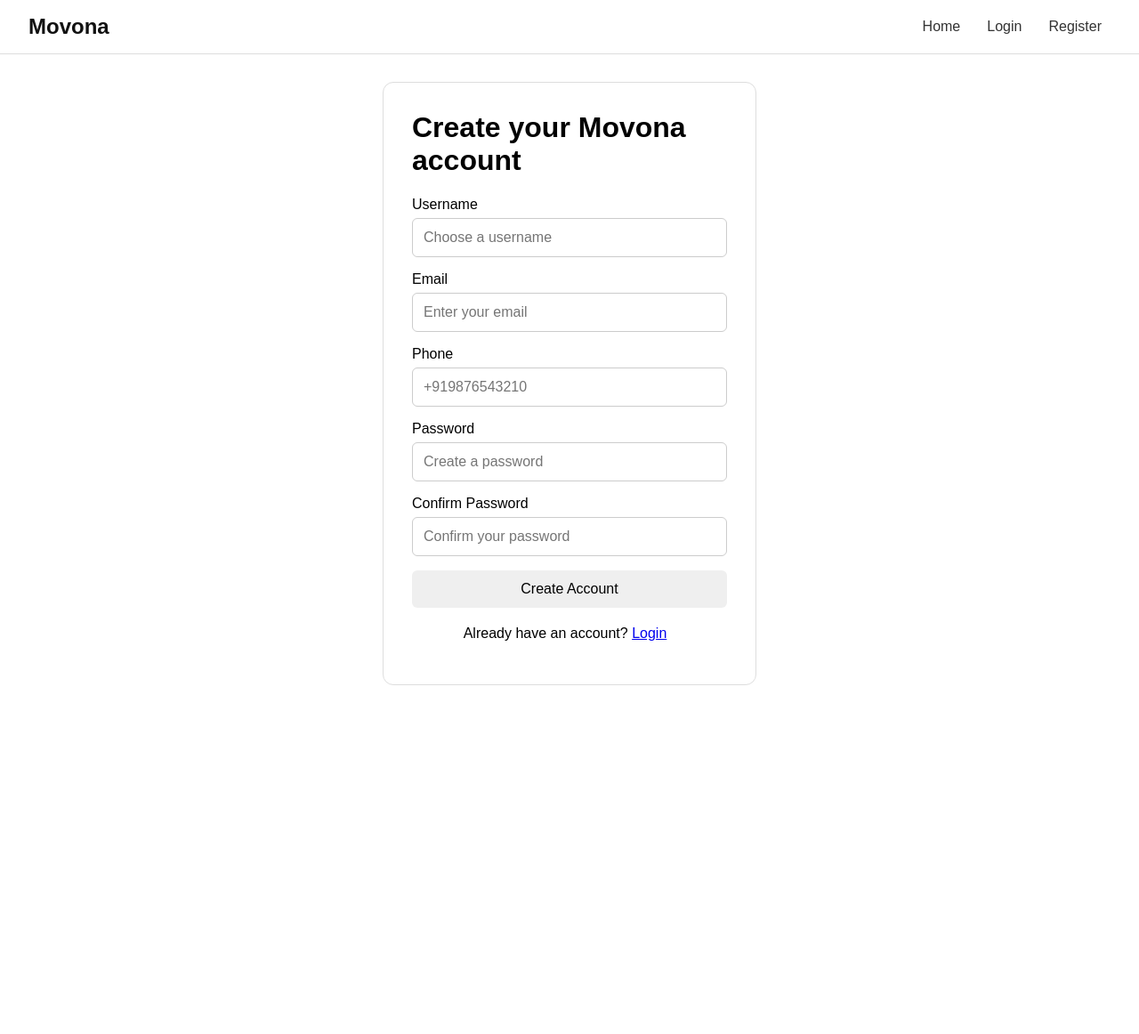
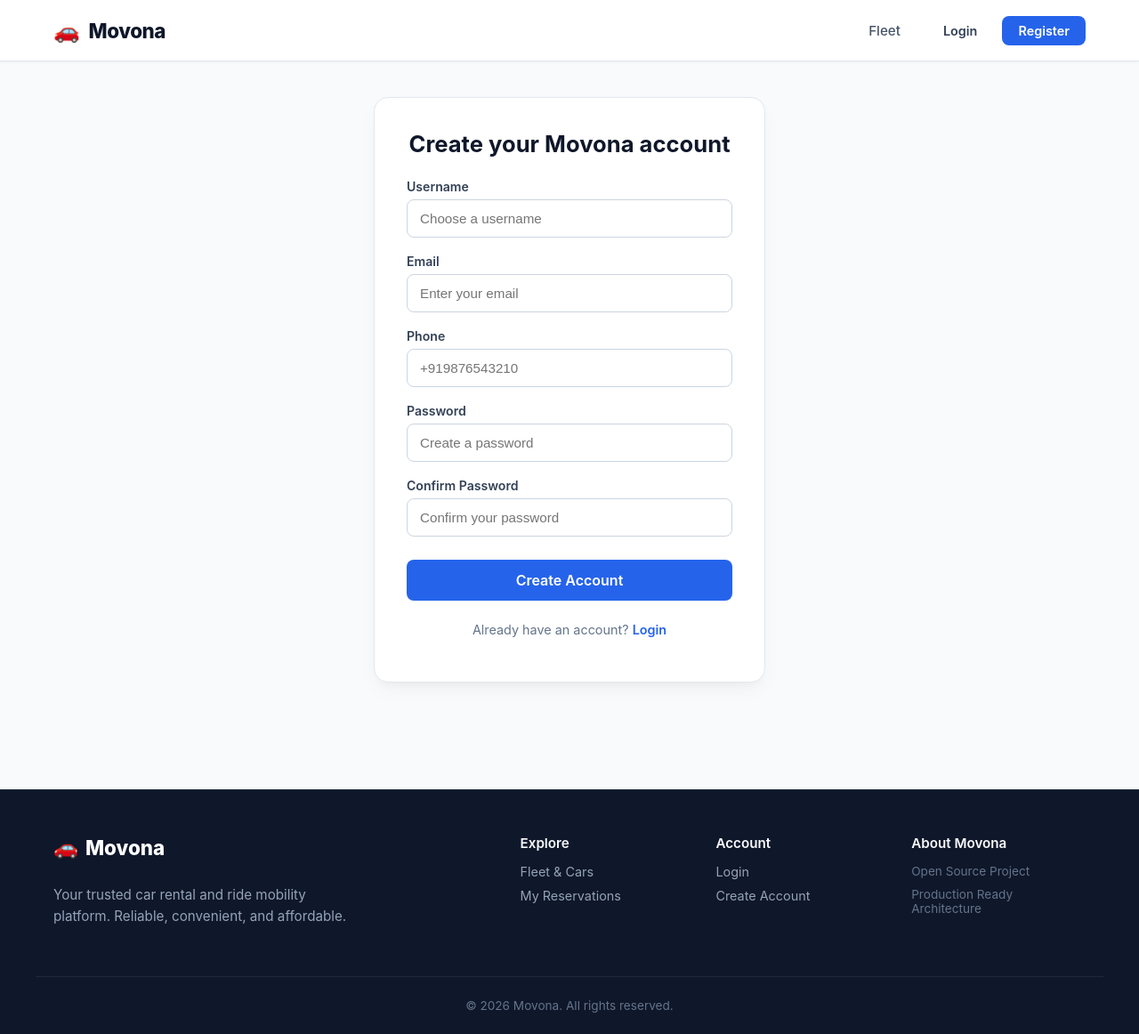
Before and after one commit to Nks-tech-ctrl/Movona, a React app in the folder frontend/: page /register in a window 1280 px wide. Shown: the whole page at 89% size. Before the commit the page ends 801 px from the top, so only its background shows below. Built offline with nearby package versions, Linux system fonts and the light colour scheme; the HTML template or start-up script is replaced by a standard one.

Commit message:
style: improve responsive user interface

```diff
--- a/frontend/src/App.css
+++ b/frontend/src/App.css
@@ -1,3 +1,14 @@
-#root{
+#root {
   min-height: 100vh;
 }
+
+.app-layout {
+  min-height: 100vh;
+  display: flex;
+  flex-direction: column;
+  background-color: #f8fafc;
+}
+
+.app-main {
+  flex: 1;
+}
--- a/frontend/src/App.jsx
+++ b/frontend/src/App.jsx
@@ -1,13 +1,17 @@
 import "./App.css";
+import Footer from "./components/Footer";
 import Navbar from "./components/Navbar";
 import AppRoutes from "./routes/AppRoutes";
 
 function App() {
   return (
-    <>
+    <div className="app-layout">
       <Navbar />
-      <AppRoutes />
-    </>
+      <main className="app-main">
+        <AppRoutes />
+      </main>
+      <Footer />
+    </div>
   );
 }
 
--- /dev/null
+++ b/frontend/src/components/Footer.css
@@ -0,0 +1,97 @@
+.site-footer {
+  background-color: #0f172a;
+  color: #94a3b8;
+  border-top: 1px solid #1e293b;
+  margin-top: 80px;
+  padding-top: 50px;
+}
+
+.footer-container {
+  max-width: 1200px;
+  margin: 0 auto;
+  padding: 0 20px;
+  display: grid;
+  grid-template-columns: 1.5fr 2fr;
+  gap: 48px;
+}
+
+.footer-brand {
+  display: flex;
+  flex-direction: column;
+}
+
+.footer-logo {
+  display: flex;
+  align-items: center;
+  gap: 8px;
+  font-size: 1.4rem;
+  font-weight: 800;
+  color: #ffffff;
+  margin-bottom: 12px;
+}
+
+.footer-tagline {
+  font-size: 0.95rem;
+  line-height: 1.6;
+  color: #94a3b8;
+  max-width: 340px;
+}
+
+.footer-nav {
+  display: grid;
+  grid-template-columns: repeat(3, 1fr);
+  gap: 24px;
+}
+
+.footer-col {
+  display: flex;
+  flex-direction: column;
+  gap: 10px;
+}
+
+.footer-col h4 {
+  color: #f8fafc;
+  font-size: 0.95rem;
+  font-weight: 600;
+  margin: 0 0 4px 0;
+}
+
+.footer-col a {
+  color: #94a3b8;
+  text-decoration: none;
+  font-size: 0.9rem;
+  transition: color 0.2s ease;
+}
+
+.footer-col a:hover {
+  color: #ffffff;
+}
+
+.footer-col span {
+  font-size: 0.85rem;
+  color: #64748b;
+}
+
+.footer-bottom {
+  max-width: 1200px;
+  margin: 40px auto 0 auto;
+  padding: 24px 20px;
+  border-top: 1px solid #1e293b;
+  text-align: center;
+  font-size: 0.85rem;
+  color: #64748b;
+}
+
+.footer-bottom p {
+  margin: 0;
+}
+
+@media (max-width: 768px) {
+  .footer-container {
+    grid-template-columns: 1fr;
+  }
+
+  .footer-nav {
+    grid-template-columns: 1fr 1fr;
+  }
+}
--- /dev/null
+++ b/frontend/src/components/Footer.jsx
@@ -0,0 +1,49 @@
+import { Link } from "react-router-dom";
+import "./Footer.css";
+
+function Footer() {
+  const currentYear = new Date().getFullYear();
+
+  return (
+    <footer className="site-footer">
+      <div className="footer-container">
+        <div className="footer-brand">
+          <div className="footer-logo">
+            <span className="footer-logo-icon">🚗</span>
+            <span className="footer-logo-text">Movona</span>
+          </div>
+          <p className="footer-tagline">
+            Your trusted car rental and ride mobility platform. Reliable,
+            convenient, and affordable.
+          </p>
+        </div>
+
+        <div className="footer-nav">
+          <div className="footer-col">
+            <h4>Explore</h4>
+            <Link to="/">Fleet & Cars</Link>
+            <Link to="/my-bookings">My Reservations</Link>
+          </div>
+
+          <div className="footer-col">
+            <h4>Account</h4>
+            <Link to="/login">Login</Link>
+            <Link to="/register">Create Account</Link>
+          </div>
+
+          <div className="footer-col">
+            <h4>About Movona</h4>
+            <span>Open Source Project</span>
+            <span>Production Ready Architecture</span>
+          </div>
+        </div>
+      </div>
+
+      <div className="footer-bottom">
+        <p>&copy; {currentYear} Movona. All rights reserved.</p>
+      </div>
+    </footer>
+  );
+}
+
+export default Footer;
--- a/frontend/src/components/Navbar.css
+++ b/frontend/src/components/Navbar.css
@@ -1,26 +1,202 @@
-.navbar {
+.navbar-header {
+  background-color: #ffffff;
+  border-bottom: 1px solid #e2e8f0;
+  position: sticky;
+  top: 0;
+  z-index: 100;
+  box-shadow: 0 1px 3px rgba(0, 0, 0, 0.05);
+}
+
+.navbar-container {
+  max-width: 1200px;
+  margin: 0 auto;
+  padding: 0 20px;
+  height: 68px;
   display: flex;
   justify-content: space-between;
   align-items: center;
-
-  padding: 16px 32px;
-
-  border-bottom: 1px solid #ddd;
 }
 
 .navbar-logo {
-  font-size: 24px;
-  font-weight: bold;
+  display: flex;
+  align-items: center;
+  gap: 10px;
   text-decoration: none;
-  color: #111;
+  font-size: 1.4rem;
+  font-weight: 800;
+  color: #0f172a;
+  letter-spacing: -0.02em;
 }
 
-.navbar-links {
-  display: flex;
-  gap: 20px;
+.logo-icon {
+  font-size: 1.5rem;
 }
 
-.navbar-links a {
+.mobile-menu-btn {
+  display: none;
+  background: none;
+  border: 1px solid #e2e8f0;
+  font-size: 1.25rem;
+  padding: 6px 12px;
+  border-radius: 8px;
+  cursor: pointer;
+  color: #1e293b;
+}
+
+.navbar-nav {
+  display: flex;
+  align-items: center;
+  gap: 32px;
+}
+
+.nav-links {
+  display: flex;
+  gap: 24px;
+}
+
+.nav-link {
   text-decoration: none;
-  color: #333;
+  color: #475569;
+  font-weight: 500;
+  font-size: 0.95rem;
+  padding: 6px 0;
+  position: relative;
+  transition: color 0.2s ease;
 }
+
+.nav-link:hover,
+.nav-link.active {
+  color: #2563eb;
+}
+
+.nav-link.active::after {
+  content: "";
+  position: absolute;
+  bottom: -4px;
+  left: 0;
+  right: 0;
+  height: 2px;
+  background-color: #2563eb;
+  border-radius: 2px;
+}
+
+.nav-auth {
+  display: flex;
+  align-items: center;
+}
+
+.user-menu {
+  display: flex;
+  align-items: center;
+  gap: 16px;
+}
+
+.user-badge {
+  display: flex;
+  align-items: center;
+  gap: 8px;
+  background-color: #f1f5f9;
+  padding: 6px 14px;
+  border-radius: 9999px;
+  font-size: 0.9rem;
+  color: #1e293b;
+  font-weight: 600;
+}
+
+.btn-logout {
+  background: none;
+  border: 1px solid #cbd5e1;
+  color: #64748b;
+  padding: 6px 14px;
+  border-radius: 6px;
+  font-size: 0.85rem;
+  font-weight: 500;
+  cursor: pointer;
+  transition: all 0.2s ease;
+}
+
+.btn-logout:hover {
+  background-color: #fee2e2;
+  border-color: #fca5a5;
+  color: #b91c1c;
+}
+
+.guest-links {
+  display: flex;
+  gap: 12px;
+  align-items: center;
+}
+
+.btn-nav-login {
+  color: #334155;
+  text-decoration: none;
+  font-weight: 600;
+  font-size: 0.9rem;
+  padding: 8px 16px;
+  border-radius: 6px;
+  transition: background-color 0.2s ease;
+}
+
+.btn-nav-login:hover {
+  background-color: #f1f5f9;
+}
+
+.btn-nav-register {
+  background-color: #2563eb;
+  color: #ffffff;
+  text-decoration: none;
+  font-weight: 600;
+  font-size: 0.9rem;
+  padding: 8px 18px;
+  border-radius: 8px;
+  transition: background-color 0.2s ease;
+}
+
+.btn-nav-register:hover {
+  background-color: #1d4ed8;
+}
+
+@media (max-width: 768px) {
+  .mobile-menu-btn {
+    display: block;
+  }
+
+  .navbar-nav {
+    display: none;
+    position: absolute;
+    top: 68px;
+    left: 0;
+    right: 0;
+    background-color: #ffffff;
+    border-bottom: 1px solid #e2e8f0;
+    box-shadow: 0 10px 15px -3px rgba(0, 0, 0, 0.05);
+    flex-direction: column;
+    align-items: stretch;
+    padding: 20px;
+    gap: 20px;
+  }
+
+  .navbar-nav.nav-open {
+    display: flex;
+  }
+
+  .nav-links {
+    flex-direction: column;
+    gap: 16px;
+  }
+
+  .user-menu {
+    flex-direction: column;
+    align-items: stretch;
+  }
+
+  .guest-links {
+    flex-direction: column;
+    align-items: stretch;
+  }
+
+  .btn-nav-login,
+  .btn-nav-register {
+    text-align: center;
+  }
+}
--- a/frontend/src/components/Navbar.jsx
+++ b/frontend/src/components/Navbar.jsx
@@ -1,40 +1,99 @@
-import { useContext } from "react";
-import { Link, useNavigate } from "react-router-dom";
+import { useContext, useState } from "react";
+import { Link, useLocation, useNavigate } from "react-router-dom";
 import { AuthContext } from "../context/AuthContent";
 import "./Navbar.css";
 
 function Navbar() {
   const { user, logoutUser } = useContext(AuthContext);
   const navigate = useNavigate();
+  const location = useLocation();
+  const [mobileMenuOpen, setMobileMenuOpen] = useState(false);
 
   function handleLogout() {
     logoutUser();
+    setMobileMenuOpen(false);
     navigate("/login");
   }
 
+  function closeMenu() {
+    setMobileMenuOpen(false);
+  }
+
   return (
-    <nav className="navbar">
-      <Link to="/" className="navbar-logo">
-        Movona
-      </Link>
+    <header className="navbar-header">
+      <div className="navbar-container">
+        <Link to="/" className="navbar-logo" onClick={closeMenu}>
+          <span className="logo-icon">🚗</span>
+          <span className="logo-text">Movona</span>
+        </Link>
 
-      <div className="navbar-links">
-        <Link to="/">Home</Link>
+        <button
+          className="mobile-menu-btn"
+          onClick={() => setMobileMenuOpen(!mobileMenuOpen)}
+          aria-label="Toggle navigation menu"
+        >
+          {mobileMenuOpen ? "✕" : "☰"}
+        </button>
 
-        {user ? (
-          <>
-            <span>Hi, {user.username}</span>
+        <nav className={`navbar-nav ${mobileMenuOpen ? "nav-open" : ""}`}>
+          <div className="nav-links">
+            <Link
+              to="/"
+              className={`nav-link ${location.pathname === "/" ? "active" : ""}`}
+              onClick={closeMenu}
+            >
+              Fleet
+            </Link>
 
-            <button onClick={handleLogout}>Logout</button>
-          </>
-        ) : (
-          <>
-            <Link to="/login">Login</Link>
-            <Link to="/register">Register</Link>
-          </>
-        )}
+            {user && (
+              <Link
+                to="/my-bookings"
+                className={`nav-link ${
+                  location.pathname === "/my-bookings" ? "active" : ""
+                }`}
+                onClick={closeMenu}
+              >
+                My Reservations
+              </Link>
+            )}
+          </div>
+
+          <div className="nav-auth">
+            {user ? (
+              <div className="user-menu">
+                <span className="user-badge">
+                  <span className="user-avatar">👤</span>
+                  <span className="user-name">{user.username}</span>
+                </span>
+
+                <button onClick={handleLogout} className="btn-logout">
+                  Logout
+                </button>
+              </div>
+            ) : (
+              <div className="guest-links">
+                <Link
+                  to="/login"
+                  className={`btn-nav-login ${
+                    location.pathname === "/login" ? "active" : ""
+                  }`}
+                  onClick={closeMenu}
+                >
+                  Login
+                </Link>
+                <Link
+                  to="/register"
+                  className="btn-nav-register"
+                  onClick={closeMenu}
+                >
+                  Register
+                </Link>
+              </div>
+            )}
+          </div>
+        </nav>
       </div>
-    </nav>
+    </header>
   );
 }
 
--- a/frontend/src/index.css
+++ b/frontend/src/index.css
@@ -1,12 +1,24 @@
-* {
+*,
+*::before,
+*::after {
   box-sizing: border-box;
 }
 
 body {
   margin: 0;
-  font-family: Arial, sans-serif;
+  font-family: -apple-system, BlinkMacSystemFont, "Segoe UI", Roboto, Oxygen,
+    Ubuntu, Cantarell, "Fira Sans", "Droid Sans", "Helvetica Neue", sans-serif;
+  -webkit-font-smoothing: antialiased;
+  -moz-osx-font-smoothing: grayscale;
+  color: #1e293b;
+  background-color: #f8fafc;
 }
 
 a {
-  margin-right: 10px;
+  color: inherit;
+  text-decoration: none;
 }
+
+button {
+  font-family: inherit;
+}
--- a/frontend/src/pages/AuthPage.css
+++ b/frontend/src/pages/AuthPage.css
@@ -1,27 +1,33 @@
 .auth-page {
-  min-height: calc(100vh - 60px);
+  min-height: calc(100vh - 180px);
   display: flex;
   justify-content: center;
   align-items: center;
-  padding: 24px;
+  padding: 40px 20px;
 }
 
 .auth-card {
   width: 100%;
-  max-width: 420px;
-  padding: 32px;
-  border: 1px solid #ddd;
-  border-radius: 12px;
+  max-width: 440px;
+  padding: 36px;
+  background-color: #ffffff;
+  border: 1px solid #e2e8f0;
+  border-radius: 16px;
+  box-shadow: 0 10px 25px -5px rgba(0, 0, 0, 0.05), 0 8px 10px -6px rgba(0, 0, 0, 0.03);
 }
 
 .auth-card h1 {
-  margin-top: 0;
+  margin: 0 0 24px 0;
+  font-size: 1.6rem;
+  font-weight: 700;
+  color: #0f172a;
+  text-align: center;
 }
 
 .auth-form {
   display: flex;
   flex-direction: column;
-  gap: 16px;
+  gap: 18px;
 }
 
 .form-group {
@@ -30,27 +36,71 @@
   gap: 6px;
 }
 
+.form-group label {
+  font-size: 0.88rem;
+  font-weight: 600;
+  color: #334155;
+}
+
 .form-group input {
-  padding: 12px;
-  border: 1px solid #ccc;
-  border-radius: 6px;
-  font-size: 16px;
+  padding: 12px 14px;
+  border: 1px solid #cbd5e1;
+  border-radius: 8px;
+  font-size: 0.95rem;
+  color: #1e293b;
+  transition: border-color 0.2s ease, box-shadow 0.2s ease;
+}
+
+.form-group input:focus {
+  outline: none;
+  border-color: #2563eb;
+  box-shadow: 0 0 0 3px rgba(37, 99, 235, 0.15);
 }
 
 .auth-form button {
-  padding: 12px;
+  padding: 13px;
   border: none;
-  border-radius: 6px;
-  font-size: 16px;
+  border-radius: 8px;
+  font-size: 1rem;
+  font-weight: 600;
+  background-color: #2563eb;
+  color: #ffffff;
   cursor: pointer;
+  margin-top: 8px;
+  transition: background-color 0.2s ease;
+}
+
+.auth-form button:hover:not(:disabled) {
+  background-color: #1d4ed8;
+}
+
+.auth-form button:disabled {
+  background-color: #94a3b8;
+  cursor: not-allowed;
 }
 
 .auth-footer {
-  margin-top: 20px;
+  margin-top: 24px;
   text-align: center;
+  font-size: 0.9rem;
+  color: #64748b;
 }
-.form-error{
-  margin: 0;
-  font-size: 14px;
-  color: #c62828;
+
+.auth-footer a {
+  color: #2563eb;
+  font-weight: 600;
 }
+
+.auth-footer a:hover {
+  text-decoration: underline;
+}
+
+.form-error {
+  margin: 0 0 16px 0;
+  font-size: 0.88rem;
+  color: #b91c1c;
+  background-color: #fef2f2;
+  border: 1px solid #fca5a5;
+  padding: 10px 14px;
+  border-radius: 8px;
+}
```
